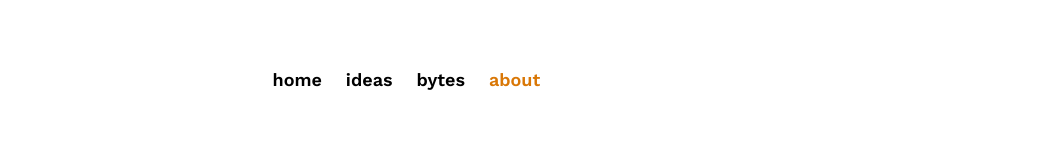
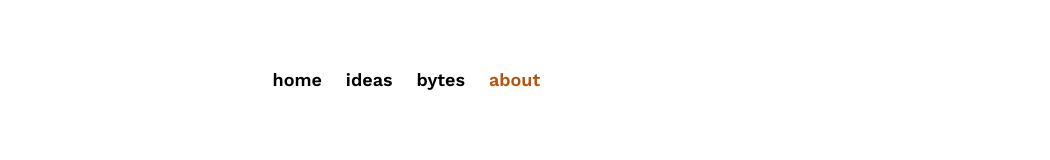
Before and after one commit to lucasheriques/lucasfaria.dev-v2, a Next.js app: page /about in a window 1280 px wide. Shown: the top 160 px of the page, without its empty margins (0-1050 px from the left). Built offline with nearby package versions, Linux system fonts and the light colour scheme; a web font is replaced by a local one.

Commit message:
fix colors

```diff
--- a/src/components/header-backdrop-animation.tsx
+++ b/src/components/header-backdrop-animation.tsx
@@ -12,7 +12,7 @@ export const HeaderBackdropAnimation = ({
       {isVisible && (
         <motion.div
           aria-hidden
-          className="absolute inset-0 hidden border-b-2 border-amber-600 md:block dark:border-amber-400"
+          className="absolute inset-0 hidden border-b-2 border-amber-700 md:block dark:border-amber-400"
           layoutId="hovered-backdrop"
           initial={{ opacity: 1 }}
           exit={{ opacity: 0 }}
--- a/src/components/header-navigation.tsx
+++ b/src/components/header-navigation.tsx
@@ -40,8 +40,8 @@ const HeaderNavigation = () => {
             <Link
               href={item.href}
               className={clsx(
-                "relative p-2 transition-colors duration-300 dark:hover:text-amber-400",
-                isActive ? "text-amber-600 dark:text-amber-400" : "",
+                "relative p-2 transition-colors duration-300 hover:text-amber-700 dark:hover:text-amber-400",
+                isActive ? "text-amber-700 dark:text-amber-400" : "",
               )}
               prefetch={true}
               onMouseEnter={() => setHoveredNavItem(item.href)}
--- a/src/components/post-list.tsx
+++ b/src/components/post-list.tsx
@@ -33,7 +33,7 @@ export default function PostList({
         >
           <Link
             href={post.slug}
-            className="-ml-4 flex flex-col items-start gap-0 px-4 py-2 font-semibold transition-colors duration-300 hover:text-amber-600 md:flex-row md:items-center md:gap-2 dark:hover:text-amber-400"
+            className="-ml-4 flex flex-col items-start gap-0 px-4 py-2 font-semibold transition-colors duration-300 hover:text-amber-700 md:flex-row md:items-center md:gap-2 dark:hover:text-amber-400"
             prefetch={true}
             onClick={() =>
               setPostLanguage(post.language?.includes("pt-br") ? "pt-br" : "en")
```
